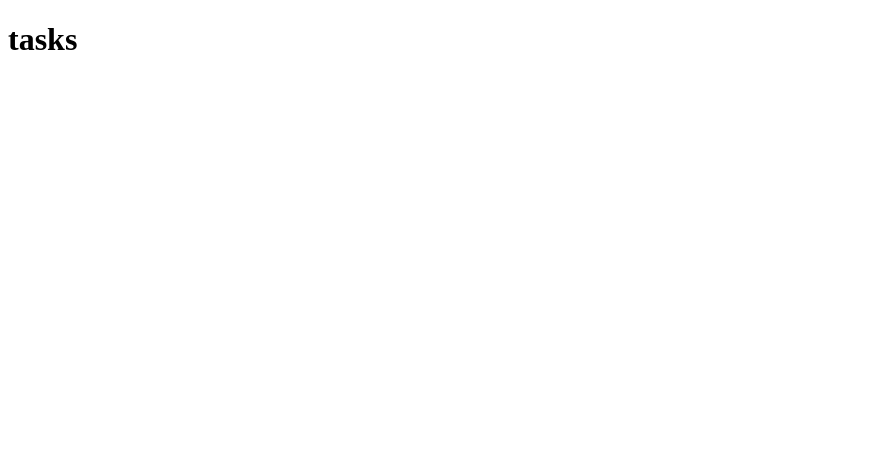
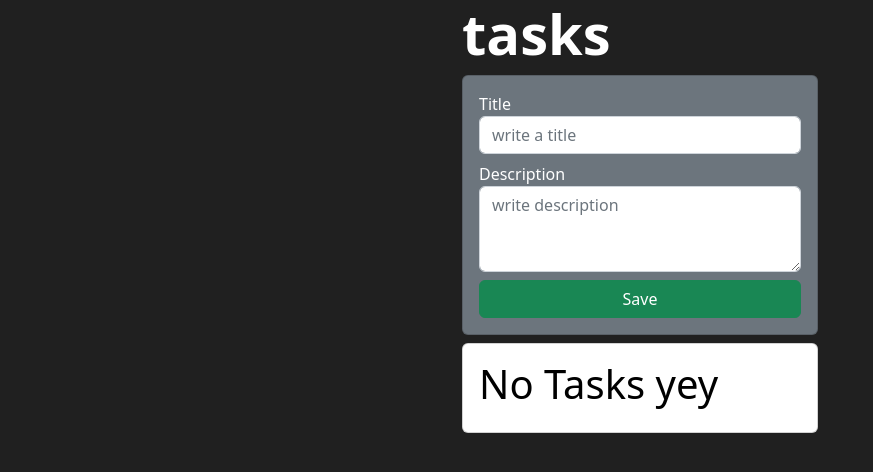
Before and after one commit to Yoan21Dev/django-crud, a Django app: page /tasks/ in a window 1280 px wide. Before the commit the part shown is almost empty. Shown: the top 472 px of the page, without its empty margins (0-873 px from the left). Run offline with Django 4.2, Linux system fonts and the light colour scheme; data that the repository does not hold is empty.

Commit message:
ready crud of django

```diff
--- a/tasks/models.py
+++ b/tasks/models.py
@@ -4,6 +4,6 @@ from django.db import models
 
 # Create your models here.
 
-class task(models.Model):
+class Task(models.Model):
     title = models.CharField(max_length=100)
     description = models.TextField(blank=True)
--- /dev/null
+++ b/tasks/static/main.css
@@ -0,0 +1,4 @@
+body{
+    background: #202020;
+    color: white;
+}
--- a/tasks/templates/list_tasks.html
+++ b/tasks/templates/list_tasks.html
@@ -1,12 +1,50 @@
+{% load static%}
 <!DOCTYPE html>
 <html lang="en">
+
 <head>
     <meta charset="UTF-8">
     <meta http-equiv="X-UA-Compatible" content="IE=edge">
     <meta name="viewport" content="width=device-width, initial-scale=1.0">
     <title>Document</title>
+    <link rel="stylesheet" href="https://cdn.jsdelivr.net/npm/bootstrap@5.2.0-beta1/dist/css/bootstrap.min.css">
+    <link rel="stylesheet" href="{% static 'main.css' %} ">
+
 </head>
+
 <body>
-    <h1>tasks</h1>
+    <div class="container">
+        <div class="row">
+  <div class="col-md-4 offset-md-4">
+    <h1 class="display-4 fw-bold">tasks</h1>
+    <form action="{% url 'create_task' %}" method="POST" class="card card-body bg-secondary">
+        {% csrf_token %}
+        <label for="Title">Title</label>
+        <input type="text" name="title" placeholder="write a title" class="form-control mb-2">
+        <label for="Description">Description</label>
+        <textarea name="description" id="" rows="3" placeholder="write description" class="form-control mb-2"></textarea>
+        <button class="btn btn-success">Save</button>
+    </form>
+    <div class="card card-body text-black mt-2 d-flex flex-row justify-content-between ">
+    {% for task in tasks %}
+    <h4>{{task.title}}</h4>
+    <p>{{task.description}}</p>
+
+    <form action="{% url 'delete_tasks' task.id %}" method="POST">
+        {% csrf_token %}
+        <button class="btn btn-danger">delete</button>
+    </form>
+
+    {% empty %}
+    <h1 class="text-center">No Tasks yey</h1>
+
+    {% endfor %}
+
+
+                </div>
+            </div>
+        </div>
+    </div>
 </body>
+
 </html>
--- a/tasks/urls.py
+++ b/tasks/urls.py
@@ -1,6 +1,8 @@
 from django.urls import path
-from .views import list_tasks
+from .views import delete_tasks, list_tasks, create_task
 
 urlpatterns = [
-    path('', list_tasks)
+    path('', list_tasks),
+    path('new/',create_task, name='create_task'),
+    path('delete_task/<int:task_id>/', delete_tasks,name='delete_tasks')
     ]
--- a/tasks/views.py
+++ b/tasks/views.py
@@ -1,7 +1,19 @@
 
-from django.shortcuts import render
+from asyncio import tasks
+from django.shortcuts import render,redirect
 from requests import request
-
+from .models import Task
 # Create your views here.
 def list_tasks(request):
-    return render(request, "list_tasks.html")
+    tasks = Task.objects.all()
+    return render(request, "list_tasks.html",{"tasks":tasks})
+
+def create_task(request):
+    task = Task(title = request.POST['title'], description = request.POST['description'])
+    task.save()
+    return redirect('/tasks/')
+
+def delete_tasks(request,task_id):
+    task = Task.objects.get(id=task_id)
+    task.delete()
+    return redirect('/tasks/')
```
